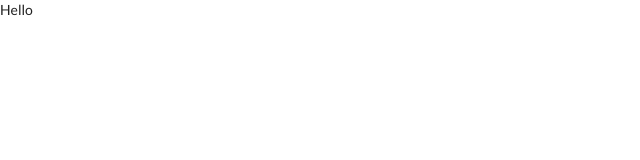
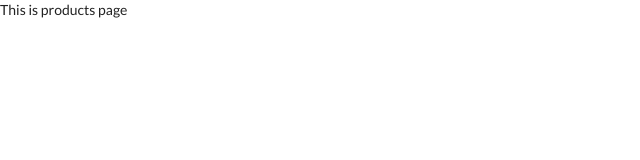
Before and after one commit to baadillahnabil/tiny-commerce, a React (Create React App) app: page / in a window 1280 px wide. Shown: the top 160 px of the page, without its empty margins (0-640 px from the left). Built offline with nearby package versions, Linux system fonts and the light colour scheme.

Commit message:
register route path and it's component

```diff
--- a/src/Root/app.jsx
+++ b/src/Root/app.jsx
@@ -1,10 +1,19 @@
-import React, { Component } from 'react'
+import React, { Component, Suspense, lazy } from 'react'
+import { Switch, Route, Redirect } from 'react-router-dom'
+
+// Pages
+const Home = lazy(() => import('../pages/Products/products'))
 
 class App extends Component {
   render() {
     return (
       <>
-        <p>Hello</p>
+        <Suspense fallback={<div>Loading...</div>}>
+          <Switch>
+            <Route path="/" exact render={() => <Home />} />
+            <Route path="*" render={() => <Redirect to="/" />} />
+          </Switch>
+        </Suspense>
       </>
     )
   }
```
